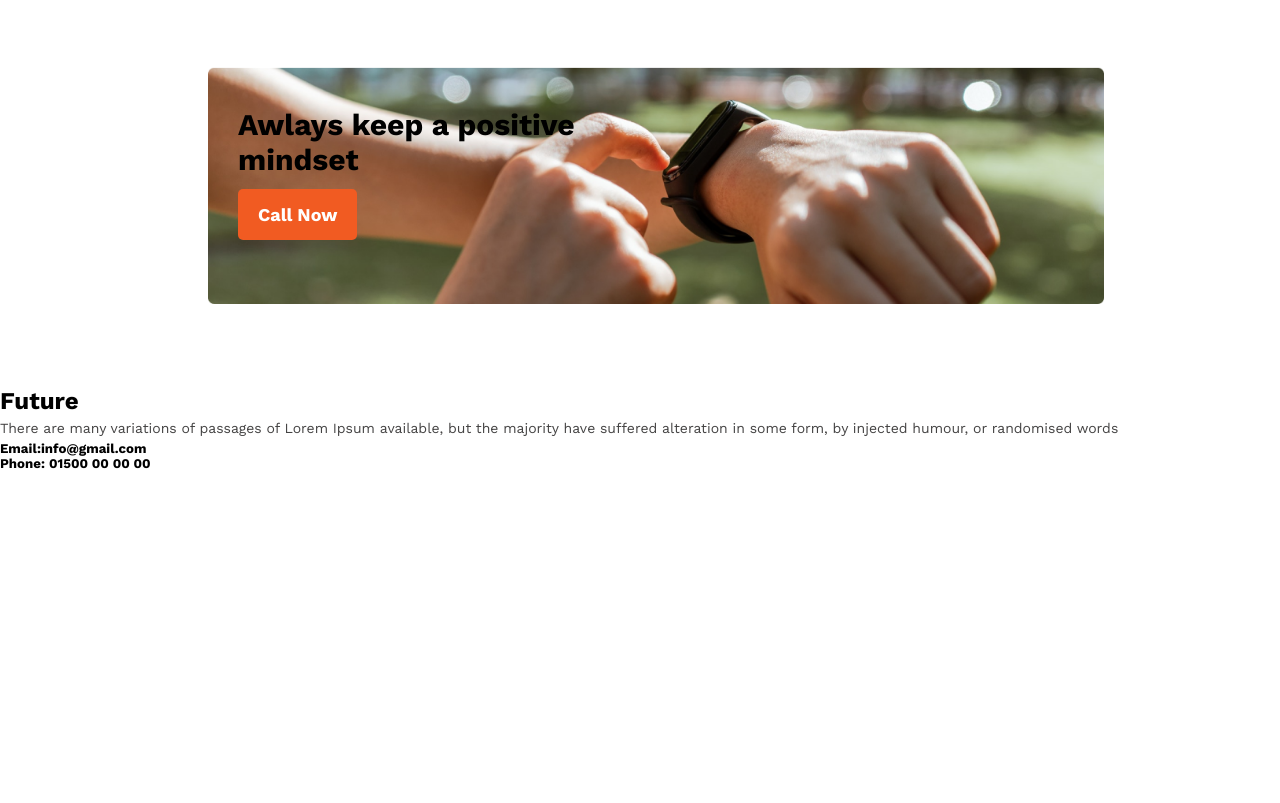
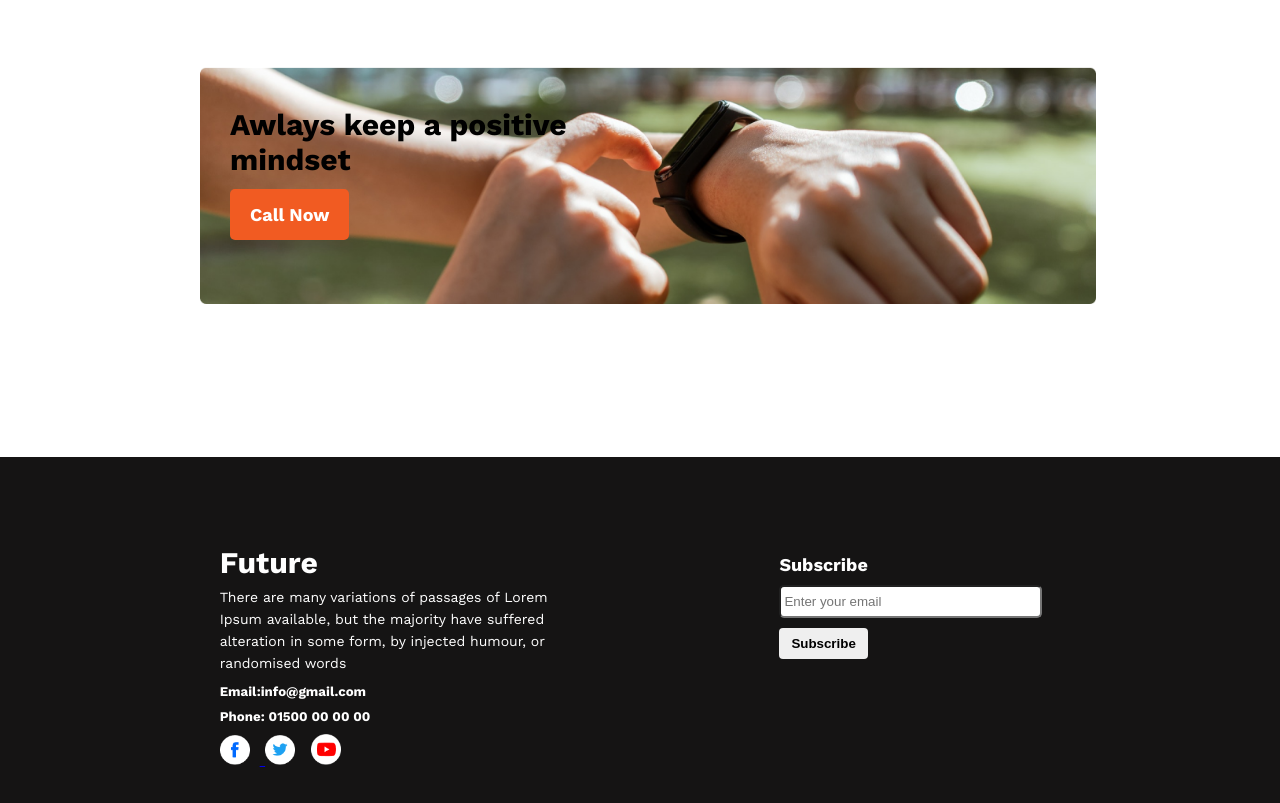
Before and after one commit to mithunmondalbd/figma_protfolio_sites, a plain HTML site: page index.html in a window 1280 px wide. Shown: the part 1544-2347 px from the top of the page. Before the commit the page ends 2015 px from the top, so only its background shows below. Drawn offline with nearby package versions, Linux system fonts and the light colour scheme.

Commit message:
our code is done

```diff
--- a/index.html
+++ b/index.html
@@ -80,17 +80,26 @@
             </div>
         </section>
     </main>
+
     <footer>
         <div class="footer-container">
             <div class="start_footer">
                 <h2 class="future_title">Future</h2>
                 <p class="future__dec">There are many variations of passages of Lorem Ipsum available, but the majority have suffered alteration in some form, by injected humour, or randomised words</p>
-                <h5>Email:info@gmail.com</h5>
-                <h5>Phone: 01500 00 00 00</h5>
+                <h5 class="footer_text">Email:info@gmail.com</h5>
+                <h5 class="footer_text">Phone: 01500 00 00 00</h5>
 
-                <a href="#" class="font_icon"></a>
+                <a href="#"> <img src="images/icons/fb.png" alt="" class="footer__img">
+                </a>
+                <a href="#"><img src="images/icons/twitter.png" alt="" class="
+                    footer__img"></a>
+                <a href="#"><img src="images/icons/youtube.png" alt="" class="footer__img"></a>
             </div>
-            <div class="end__footer"></div>
+            <div class="end__footer">
+                <h4 class="footer_asset">Subscribe</h4>
+                <input type="email" name="" placeholder="Enter your email" id="" class="footer-email">
+                <button class="btn-footer">Subscribe</button>
+            </div>
         </div>
     </footer>
 </body>
--- a/style/style.css
+++ b/style/style.css
@@ -122,7 +122,7 @@ body{
     margin: 0 auto;
     /* text-align: center; */
     width: 100%;
-    margin-left: 13rem;
+    margin: 70px 200px;
 }
 .set_line{
     padding: 40px 0 30px 30px;
@@ -135,3 +135,61 @@ body{
     font-size: 30px;
     margin-bottom: 12px;
 }
+.footer__img{
+    width: 30px;
+    /* margin-left: 10px; */
+    margin-right: 10px;
+}
+
+.footer-container{
+    background-color: #151414;
+    height: 50vh;
+    display: flex;
+    /* padding-top: 30px; */
+    justify-content: space-evenly;
+    align-items: center;
+    /* padding: 0 150px; */
+}
+.future_title{
+    font-size: 30px;
+    color: #fff;
+    font-weight: 700;
+    font-style: normal;
+    line-height: normal;
+    padding-bottom: 6px;
+}
+.future__dec{
+    color: #fff;
+    width: 340px;
+    line-height: 22px;
+    padding-bottom: 10px;
+}
+.footer_text{
+    color: #fff;
+    padding-bottom: 10px;
+}
+.end__footer{
+   margin-bottom: 100px;
+}
+.footer_asset{
+    font-size: 18px;
+    color: #fff;
+    font-weight: 700;
+    font-style: normal;
+    line-height: normal;
+    padding-bottom: 10px;
+}
+.footer-email{
+    width: 90%;
+    height: 23px;
+    padding: 3px;
+    border-radius: 5px;
+}
+.btn-footer{
+    padding: 8px 12px;
+    font-weight: 700;
+    margin-top: 10px;
+    border-radius: 4px;
+    border: 0;
+    cursor: pointer;
+}
```
